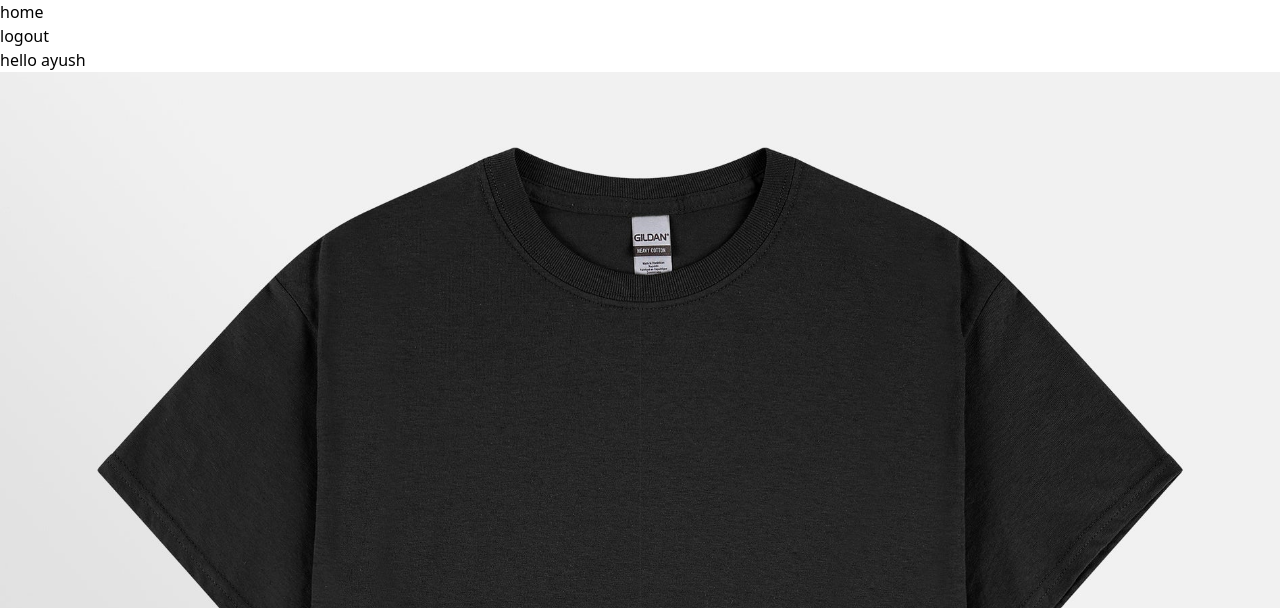
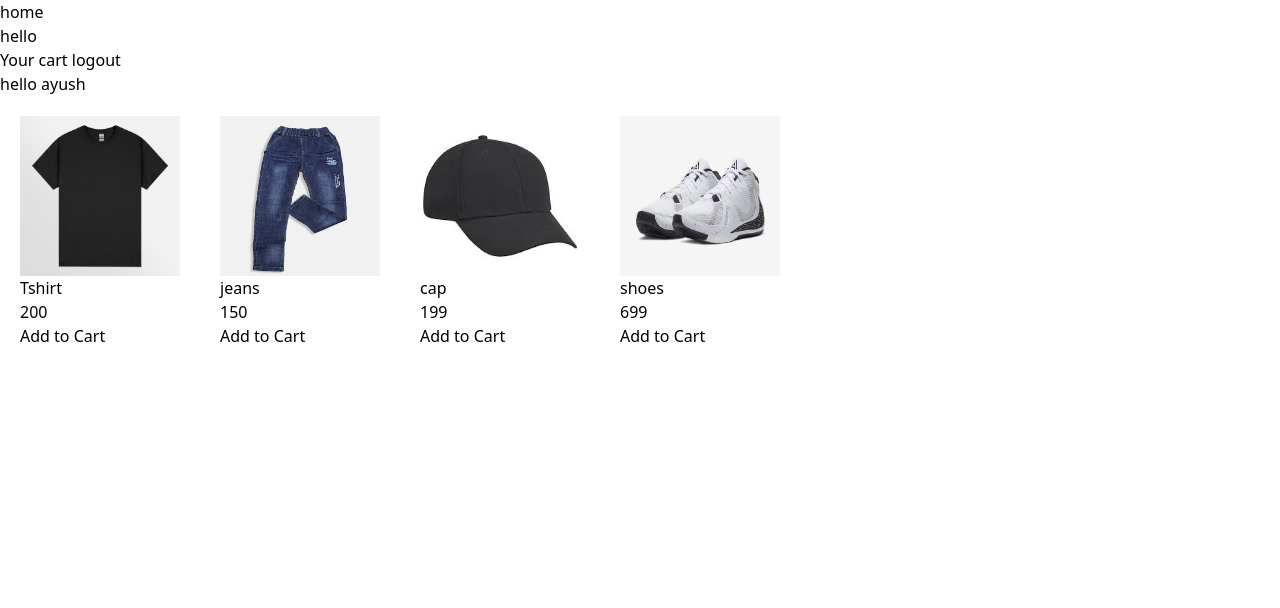
Before and after one commit to AyushhNK/Django, a Django app: page / in a window 1280 px wide. Shown: the top 608 px of the page. Run offline with Django 4.2, Linux system fonts and the light colour scheme; the first user in the database is signed in; data comes from the database, SQL or seed files in the repository; some libraries are stand-ins or nearby versions.

Commit message:
added add to cart remove form cart

```diff
--- a/project/Ecommerce_site/Ecommerce/admin.py
+++ b/project/Ecommerce_site/Ecommerce/admin.py
@@ -1,5 +1,7 @@
 from django.contrib import admin
-from .models import Product
+from .models import Product,Cart,CartItem
 
 # Register your models here.
 admin.site.register(Product)
+admin.site.register(Cart)
+admin.site.register(CartItem)
--- a/project/Ecommerce_site/Ecommerce/models.py
+++ b/project/Ecommerce_site/Ecommerce/models.py
@@ -1,6 +1,6 @@
 from django.db import models
+from django.contrib.auth.models import User
 
-# Create your models here.
 
 class Product(models.Model):
 	image=models.ImageField(upload_to="Product_image")
@@ -9,3 +9,18 @@ class Product(models.Model):
 
 	def __str__(self):
 		return self.name
+
+class Cart(models.Model):
+    user = models.OneToOneField(User, on_delete=models.CASCADE)
+    products = models.ManyToManyField(Product, through='CartItem')
+
+    def __str__(self):
+        return f"Cart for {self.user.username}"
+
+class CartItem(models.Model):
+    cart = models.ForeignKey(Cart, on_delete=models.CASCADE)
+    product = models.ForeignKey(Product, on_delete=models.CASCADE)
+    quantity = models.PositiveIntegerField(default=1)
+
+    def __str__(self):
+        return f"{self.quantity} x {self.product.name} in {self.cart.user.username}'s cart"
--- a/project/Ecommerce_site/Ecommerce/templates/base_layout.html
+++ b/project/Ecommerce_site/Ecommerce/templates/base_layout.html
@@ -5,6 +5,7 @@
 	<script src="https://cdn.tailwindcss.com"></script>
 </head>
 <body>
+
 	{% block content %}{% endblock %}
 </body>
 </html>
--- a/project/Ecommerce_site/Ecommerce/templates/home.html
+++ b/project/Ecommerce_site/Ecommerce/templates/home.html
@@ -3,12 +3,28 @@
 {% block content %}
 
 	<h1>home</h1>
+	<div>hello</div>
 	{% if name.is_authenticated %}
+	<a href="{% url 'items_cart' %}">Your cart</a>
 	<a href="{% url 'log_out' %}">logout</a>
 	<h2>hello {{name}}</h2>
 	{% else %}
 	<a href="{% url 'log_in' %}">login</a>
+	<a href="{% url 'signup' %}">signup</a>
+
 	<h2>welcome to the site</h2>
 	{% endif %}
-	<img src="http://localhost:8000/media/Product_image/tshirt.jpg">
+	<div class="flex">
+		{% for o in objects %}
+		<div class="m-5">
+		 <img src="{{ o.image.url }}" alt="Your Image" class="hover:h-60 hover:w-60 h-40 w-40">
+		<p>{{ o.name }}</p>
+		<p>{{ o.price }}</p>
+		<form method="POST" action="{% url 'add_to_cart' o.id %}">
+            {% csrf_token %}
+            <input type="submit" value="Add to Cart">
+        </form>
+		</div>
+		{% endfor %}
+	</div>
 {% endblock %}
--- a/project/Ecommerce_site/Ecommerce/urls.py
+++ b/project/Ecommerce_site/Ecommerce/urls.py
@@ -5,5 +5,8 @@ urlpatterns=[
 	path("",views.home,name="home"),
 	path("login/",views.log_in,name="log_in"),
 	path("signup/",views.signup,name="signup"),
-	path("logout/",views.log_out,name="log_out")
+	path("logout/",views.log_out,name="log_out"),
+	path('add-to-cart/<int:product_id>/',views.add_to_cart, name='add_to_cart'),
+	path('usercart/',views.items_in_cart,name="items_cart"),
+	path('removecart/<int:cart_item_id>',views.remove_from_cart,name="remove_cart"),
 ]
--- a/project/Ecommerce_site/Ecommerce/views.py
+++ b/project/Ecommerce_site/Ecommerce/views.py
@@ -3,14 +3,16 @@ from django.http import HttpResponse
 from django.contrib.auth.forms import AuthenticationForm,UserCreationForm
 from django.contrib.auth import login,authenticate,logout
 from .forms import SignUpForm
+from .models import Product,Cart,CartItem
+from django.contrib.auth.decorators import login_required
+from django.shortcuts import get_object_or_404
 
 # Create your views here.
+
 def home(request):
-
 	user=request.user
-	return render(request,"home.html",{"name":user})
-
-
+	obj=Product.objects.all()
+	return render(request,"home.html",{"name":user,"objects":obj})
 
 def log_in(request):
 	if request.method=="POST":
@@ -41,3 +43,36 @@ def signup(request):
 def log_out(request):
 	logout(request)
 	return redirect('home')
+
+
+@login_required
+def add_to_cart(request, product_id):
+    product = get_object_or_404(Product, id=product_id)
+    user_cart, created = Cart.objects.get_or_create(user=request.user)
+    cart_item, created = CartItem.objects.get_or_create(cart=user_cart, product=product)
+    if not created:
+        cart_item.quantity += 1
+        cart_item.save()
+    return redirect('home')
+
+@login_required
+def items_in_cart(request):
+	user_cart= Cart.objects.get(user=request.user)
+	cart_items= CartItem.objects.filter(cart=user_cart)
+	total=0
+	for i in cart_items:
+		total=i.quantity*i.product.price
+	return render(request,"cart.html",{"items":cart_items,"totaldue":total})
+
+
+
+@login_required
+def remove_from_cart(request, cart_item_id):
+	cart_item = CartItem.objects.filter(id=cart_item_id)
+	for item in cart_item:
+		if item.quantity>1:
+			item.quantity-=1
+			item.save()
+		else:
+			item.delete()
+	return redirect("items_cart")
```
Also changed, not shown: project/Ecommerce_site/Ecommerce/templates/cart.html (added, +23 -0 lines), project/Ecommerce_site/Ecommerce/migrations/0002_cart_cartitem_cart_products_cart_user.py (added), project/Ecommerce_site/db.sqlite3, project/Ecommerce_site/media/Product_image/cap.jpg (added), project/Ecommerce_site/media/Product_image/nike-zoom-freak-1-oreo-pair.jpg (added), project/Ecommerce_site/media/Product_image/pant.jpg (added).
